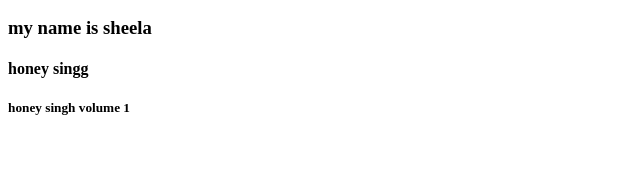
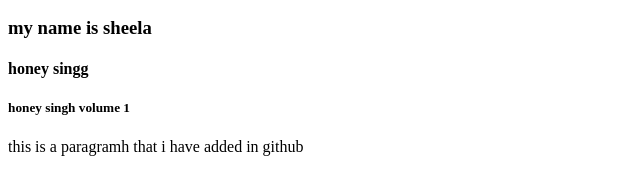
Before and after one commit to Ayushxx007/git-github-experimentations, a plain HTML site: page index.html in a window 1280 px wide. Shown: the part 110-304 px from the top of the page, without its empty margins (0-640 px from the left). Drawn offline with Linux system fonts and the light colour scheme.

Commit message:
Update index.html

```diff
--- a/index.html
+++ b/index.html
@@ -12,6 +12,7 @@
     <h3>my name is sheela</h3>
     <h4>honey singg</h4>
     <h5>honey singh volume 1</h5>
+    <p> this is a paragramh that i have added in github</p>
 
 
 
```
